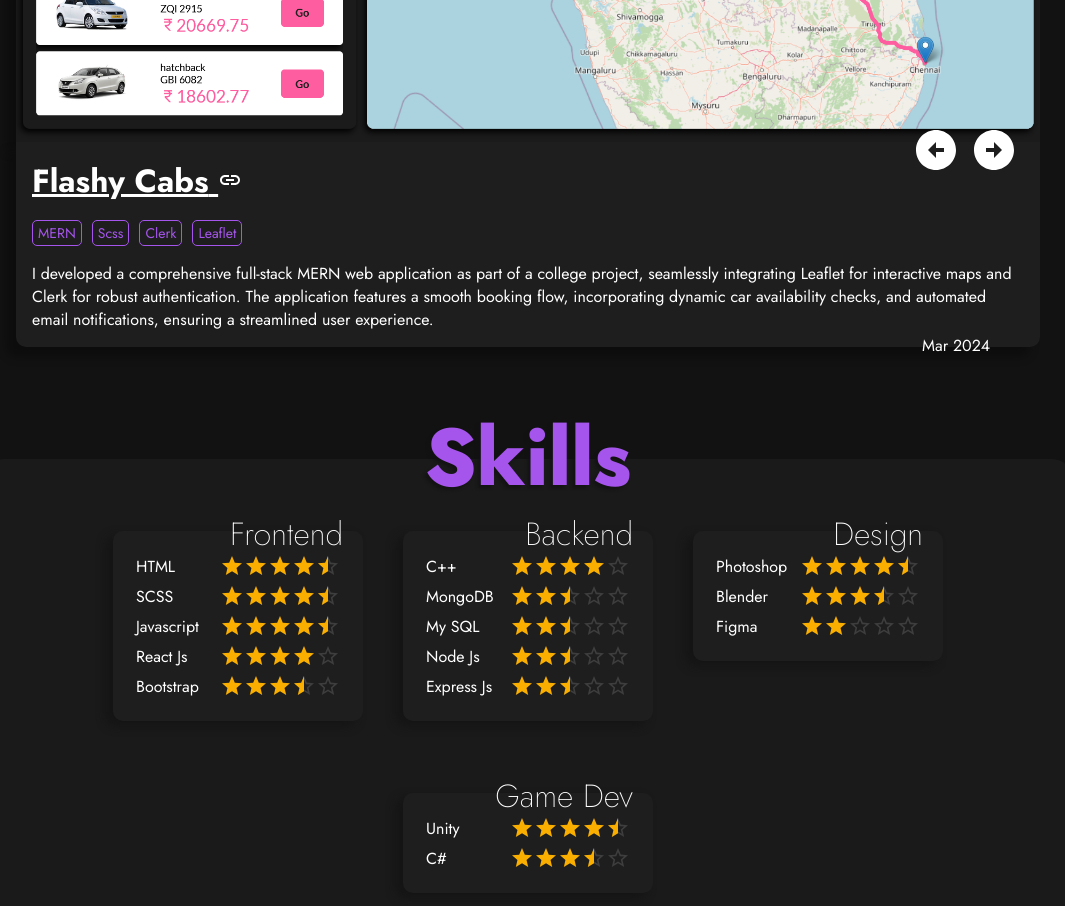
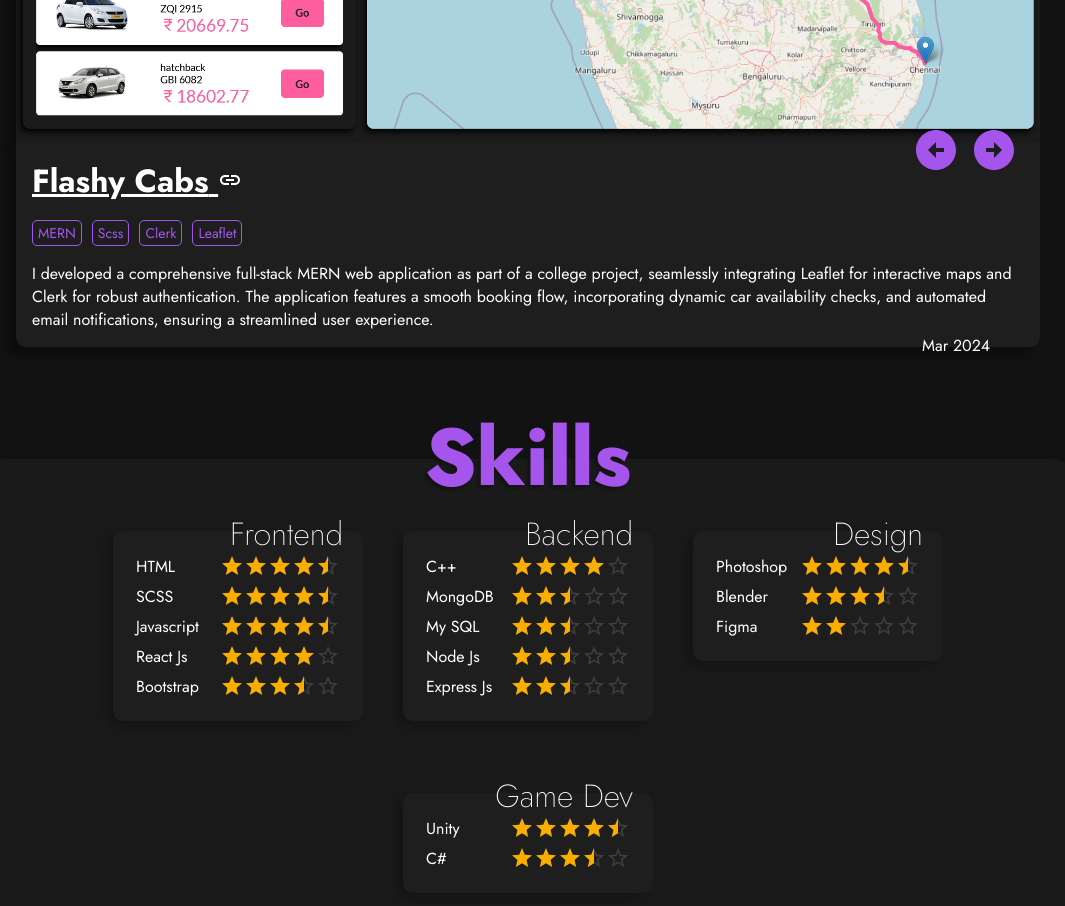
Before and after one commit to vishwa-3/Portfolio, a React (Vite) app: page / in a window 1280 px wide. Shown: the part 1760-2666 px from the top of the page, without its empty margins (112-1177 px from the left). Built offline with nearby package versions, Linux system fonts and the light colour scheme.

Commit message:
style updated

```diff
--- a/src/sass/style.scss
+++ b/src/sass/style.scss
@@ -429,7 +429,7 @@ body {
         button {
             background: transparent;
             border: none;
-            color: white;
+            color: #a555ec;
             transition: .3s;
 
             &:hover {
@@ -446,7 +446,6 @@ body {
 
                 @include laptop {
                     font-size: 2.5rem;
-                    color: #a555ec;
 
                 }
 
```
